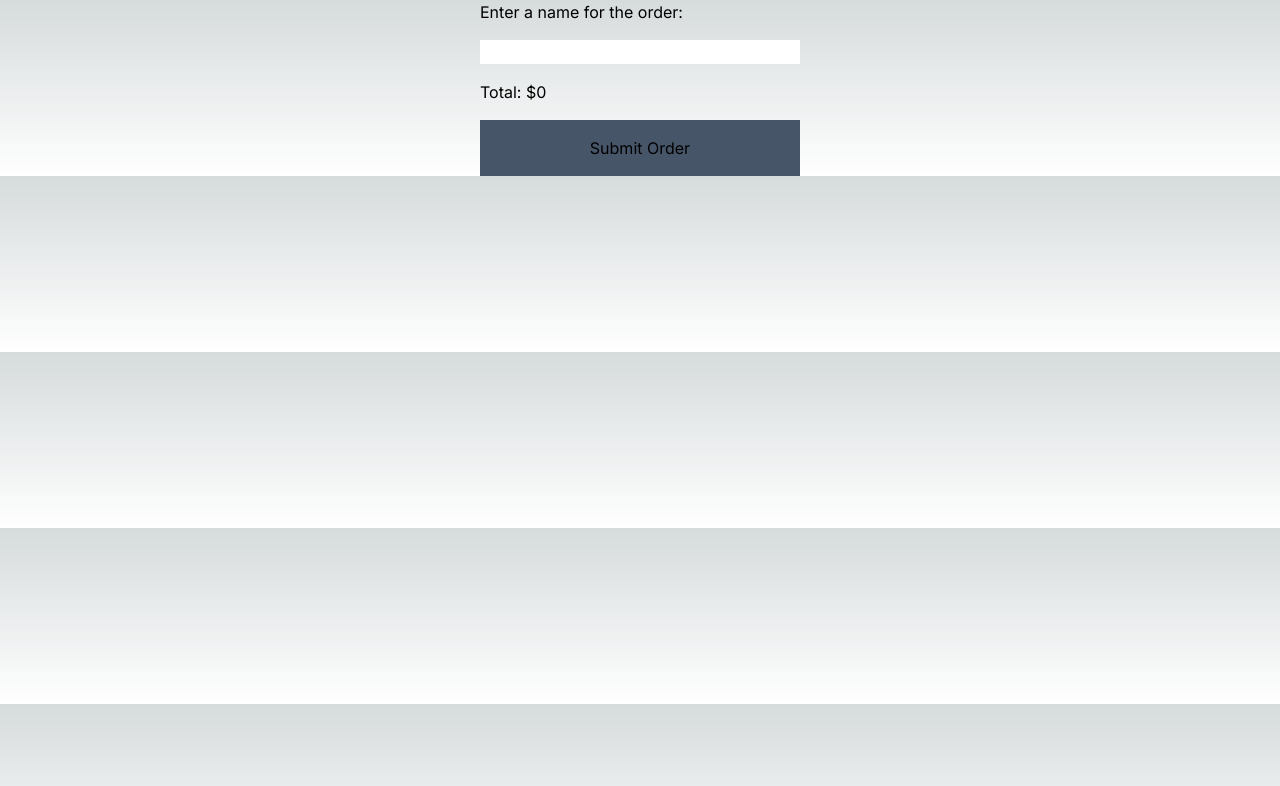
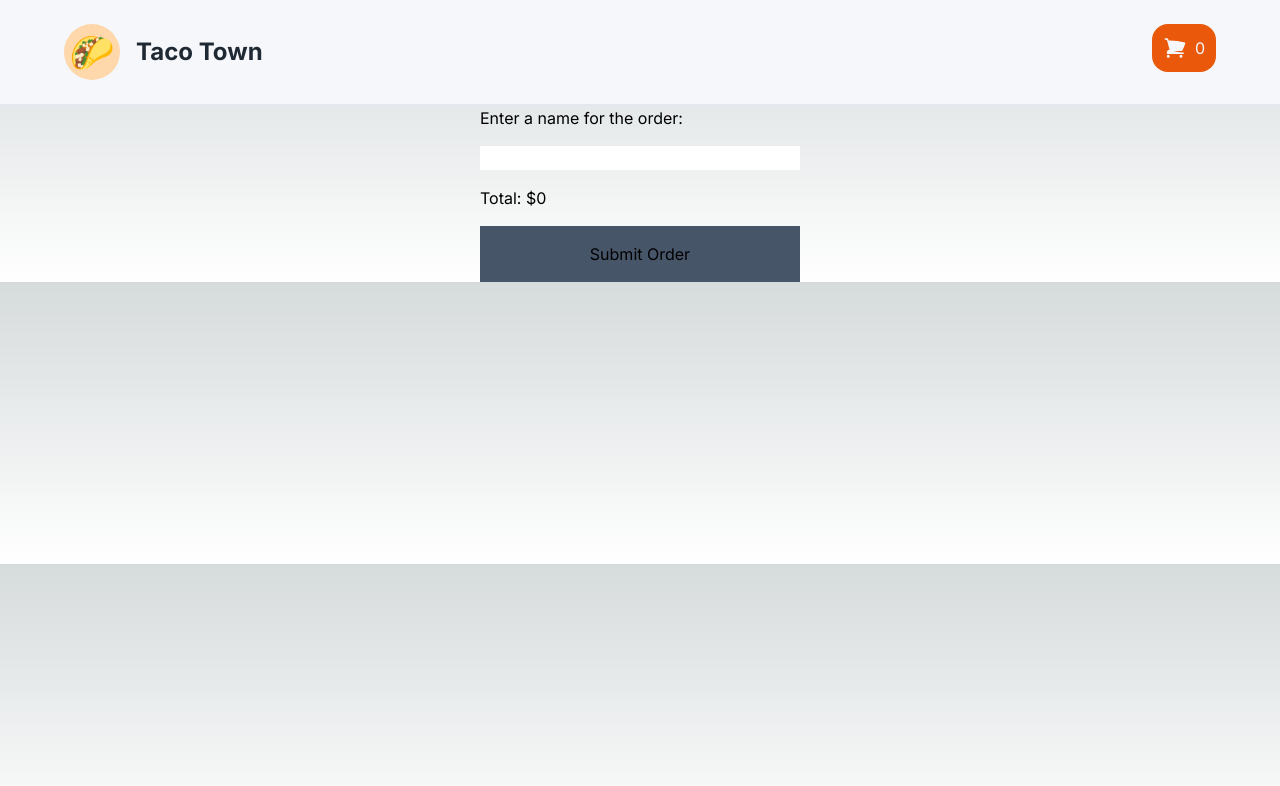
Before and after one commit to averywlittle/taco-town, a Next.js app: page /checkout in a window 1280 px wide. Shown: the top 786 px of the page. Built offline with nearby package versions, Linux system fonts and the light colour scheme.

Commit message:
feat: add layout header to apply to all pages

```diff
--- a/package.json
+++ b/package.json
@@ -9,6 +9,7 @@
     "lint": "next lint"
   },
   "dependencies": {
+    "@heroicons/react": "^2.1.5",
     "@tanstack/react-query": "^5.2.0",
     "next": "^14.0.0",
     "react": "18.2.0",
--- a/src/app/layout.tsx
+++ b/src/app/layout.tsx
@@ -3,6 +3,7 @@ import { Inter } from 'next/font/google';
 import './globals.css';
 import { ReactQueryClientProvider } from '../components/ReactQueryClientProvider';
 import { CartContextProvider } from '@/utils/cartProvider';
+import Header from '@/components/Header';
 
 const inter = Inter({ subsets: ['latin'] });
 
@@ -20,7 +21,10 @@ export default function RootLayout({
     <ReactQueryClientProvider>
       <CartContextProvider>
         <html lang="en">
-          <body className={inter.className}>{children}</body>
+          <body className={inter.className}>
+            <Header />
+            {children}
+          </body>
         </html>
       </CartContextProvider>
     </ReactQueryClientProvider>
--- a/src/app/page.tsx
+++ b/src/app/page.tsx
@@ -1,11 +1,14 @@
 import Cart from '@/components/Cart';
 import Menu from '@/components/Menu';
+import { ShoppingCartIcon } from '@heroicons/react/24/outline';
 
 export default function Home() {
   return (
-    <main className="flex min-h-screen flex-col items-center justify-between p-24">
-      <Menu />
-      <Cart />
+    <main className="flex min-h-screen flex-col items-center justify-between bg-cool-grey-50 text-cool-grey-900">
+      <section className="flex min-h-screen flex-col items-center justify-between p-24">
+        <Menu />
+        <Cart />
+      </section>
     </main>
   );
 }
--- /dev/null
+++ b/src/components/Header.tsx
@@ -0,0 +1,24 @@
+'use client';
+
+import { useCart } from '@/utils/cartProvider';
+import { ShoppingCartIcon } from '@heroicons/react/24/outline';
+
+const Header = () => {
+  const { order } = useCart();
+  return (
+    <div className="w-full flex justify-between py-6 px-16 border-b-2 border-b-cool-grey-100 bg-cool-grey-50 text-cool-grey-900">
+      <div className="flex items-center gap-4">
+        <div className="bg-orange-200 rounded-full w-14 h-14 text-4xl flex justify-center items-center">
+          🌮
+        </div>
+        <div className="font-bold text-2xl">Taco Town</div>
+      </div>
+      <div className="bg-orange-600 rounded-2xl w-16 h-12 flex justify-center items-center gap-2 text-cool-grey-50 cursor-pointer">
+        <ShoppingCartIcon className="h-6 w-6 stroke-cool-grey-50 fill-cool-grey-50" />
+        {order.length}
+      </div>
+    </div>
+  );
+};
+
+export default Header;
--- a/tailwind.config.ts
+++ b/tailwind.config.ts
@@ -1,17 +1,42 @@
-import type { Config } from "tailwindcss";
+import type { Config } from 'tailwindcss';
 
 const config: Config = {
   content: [
-    "./src/pages/**/*.{js,ts,jsx,tsx,mdx}",
-    "./src/components/**/*.{js,ts,jsx,tsx,mdx}",
-    "./src/app/**/*.{js,ts,jsx,tsx,mdx}",
+    './src/pages/**/*.{js,ts,jsx,tsx,mdx}',
+    './src/components/**/*.{js,ts,jsx,tsx,mdx}',
+    './src/app/**/*.{js,ts,jsx,tsx,mdx}',
   ],
   theme: {
     extend: {
+      colors: {
+        'orange-vivid': {
+          50: '#FFE8D9',
+          100: '#FFD0B5',
+          200: '#FFB088',
+          300: '#FF9466',
+          400: '#F97038',
+          500: '#F35627',
+          600: '#DE3A11',
+          700: '#C52707',
+          800: '#AD1D07',
+          900: '#841003',
+        },
+        'cool-grey': {
+          50: '#F5F7FA',
+          100: '#E4E7EB',
+          200: '#CBD2D9',
+          300: '#9AA5B1',
+          400: '#7B8794',
+          500: '#616E7C',
+          600: '#52606D',
+          700: '#3E4C59',
+          800: '#323F4B',
+          900: '#1F2933',
+        },
+      },
       backgroundImage: {
-        "gradient-radial": "radial-gradient(var(--tw-gradient-stops))",
-        "gradient-conic":
-          "conic-gradient(from 180deg at 50% 50%, var(--tw-gradient-stops))",
+        'gradient-radial': 'radial-gradient(var(--tw-gradient-stops))',
+        'gradient-conic': 'conic-gradient(from 180deg at 50% 50%, var(--tw-gradient-stops))',
       },
     },
   },
```
Also changed, not shown: 1 other file (tests, documents, lock files or other folders).
